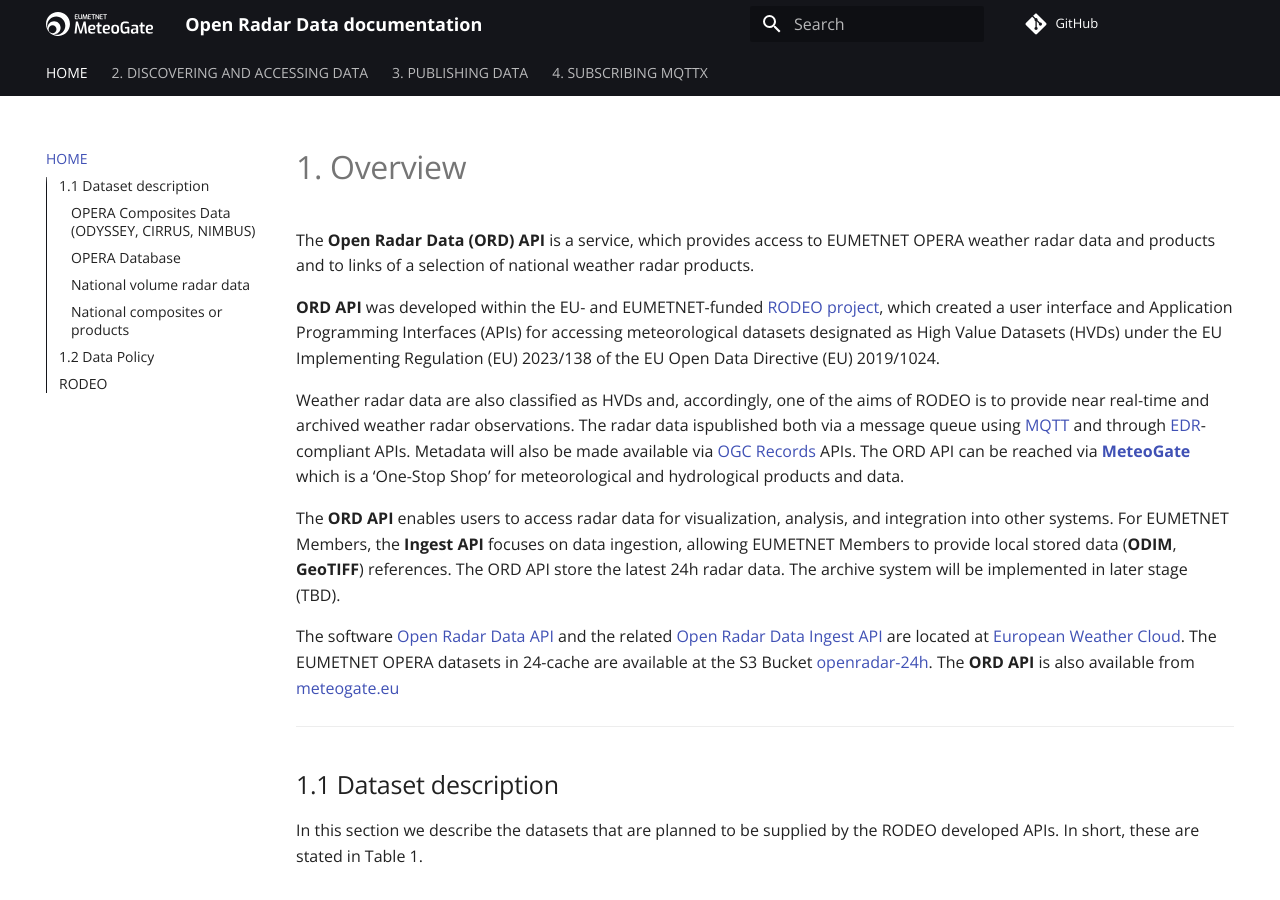
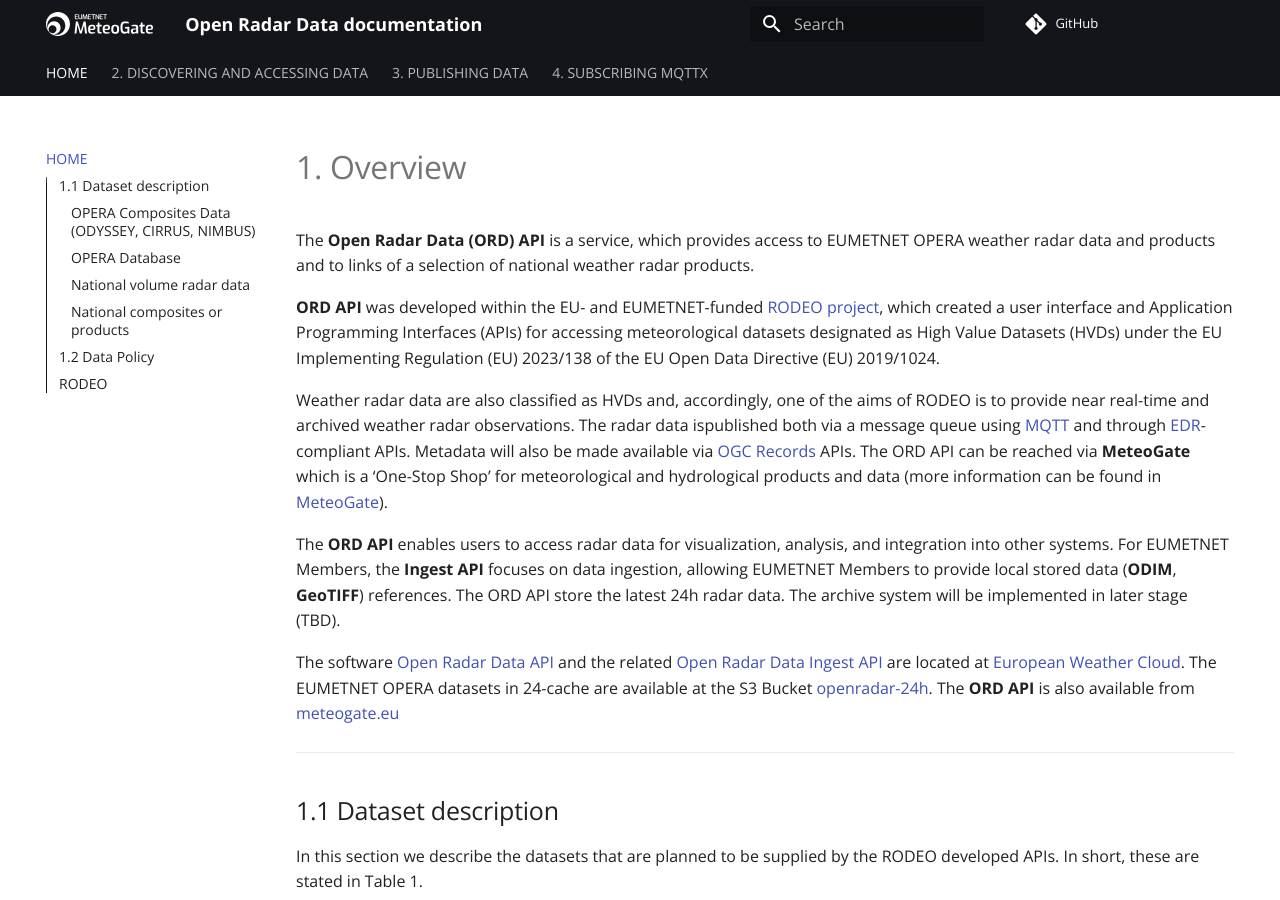
Before and after one commit to EUMETNET/openradardata-documentation, an MkDocs documentation site: the page built from docs/1-ORD-API-overview.md, in a window 1280 px wide and 900 px high. Built offline with MkDocs 1.6.1 and Material for MkDocs 9.7.7, drawn with Linux system fonts in a browser that asks for light colours; comment, search, counter and statistics services are not loaded.

Commit message:
Update 1-ORD-API-overview.md

```diff
--- a/docs/1-ORD-API-overview.md
+++ b/docs/1-ORD-API-overview.md
@@ -4,7 +4,7 @@
 
 **ORD API** was developed within the EU- and EUMETNET-funded [RODEO project](https://rodeo-project.eu/), which created a user interface and Application Programming Interfaces (APIs) for accessing meteorological datasets designated as High Value Datasets (HVDs) under the EU Implementing Regulation (EU) 2023/138 of the EU Open Data Directive (EU) 2019/1024.
 
-Weather radar data are also classified as HVDs and, accordingly, one of the aims of RODEO is to provide near real-time and archived weather radar observations. The radar data ispublished both via a message queue using [MQTT](https://mqtt.org/) and through [EDR](https://ogcapi.ogc.org/edr/)-compliant APIs. Metadata will also be made available via [OGC Records](https://ogcapi.ogc.org/records/) APIs. The ORD API can be reached via **[MeteoGate](https://meteogate.eu/)** which is a ‘One-Stop Shop’ for meteorological and hydrological products and data.
+Weather radar data are also classified as HVDs and, accordingly, one of the aims of RODEO is to provide near real-time and archived weather radar observations. The radar data ispublished both via a message queue using [MQTT](https://mqtt.org/) and through [EDR](https://ogcapi.ogc.org/edr/)-compliant APIs. Metadata will also be made available via [OGC Records](https://ogcapi.ogc.org/records/) APIs. The ORD API can be reached via **MeteoGate** which is a ‘One-Stop Shop’ for meteorological and hydrological products and data (more information can be found in [MeteoGate](https://meteogate.eu/)).
 
 The **ORD API** enables users to access radar data for visualization, analysis, and integration into other systems. For EUMETNET Members, the **Ingest API** focuses on data ingestion, allowing EUMETNET Members to provide local stored data (**ODIM**, **GeoTIFF**) references. The ORD API store the latest 24h radar data. The archive system will be implemented in later stage (TBD).
 
```
